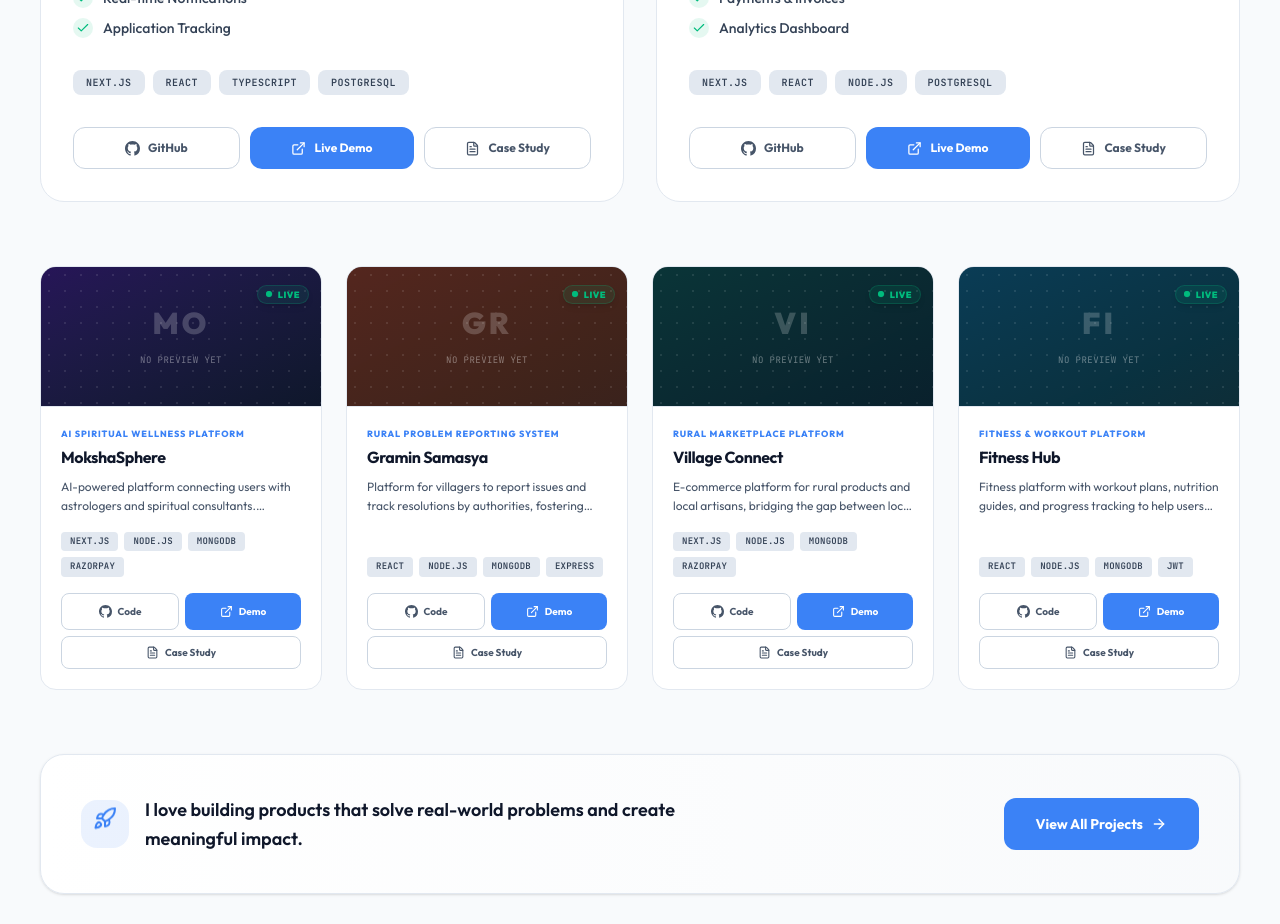
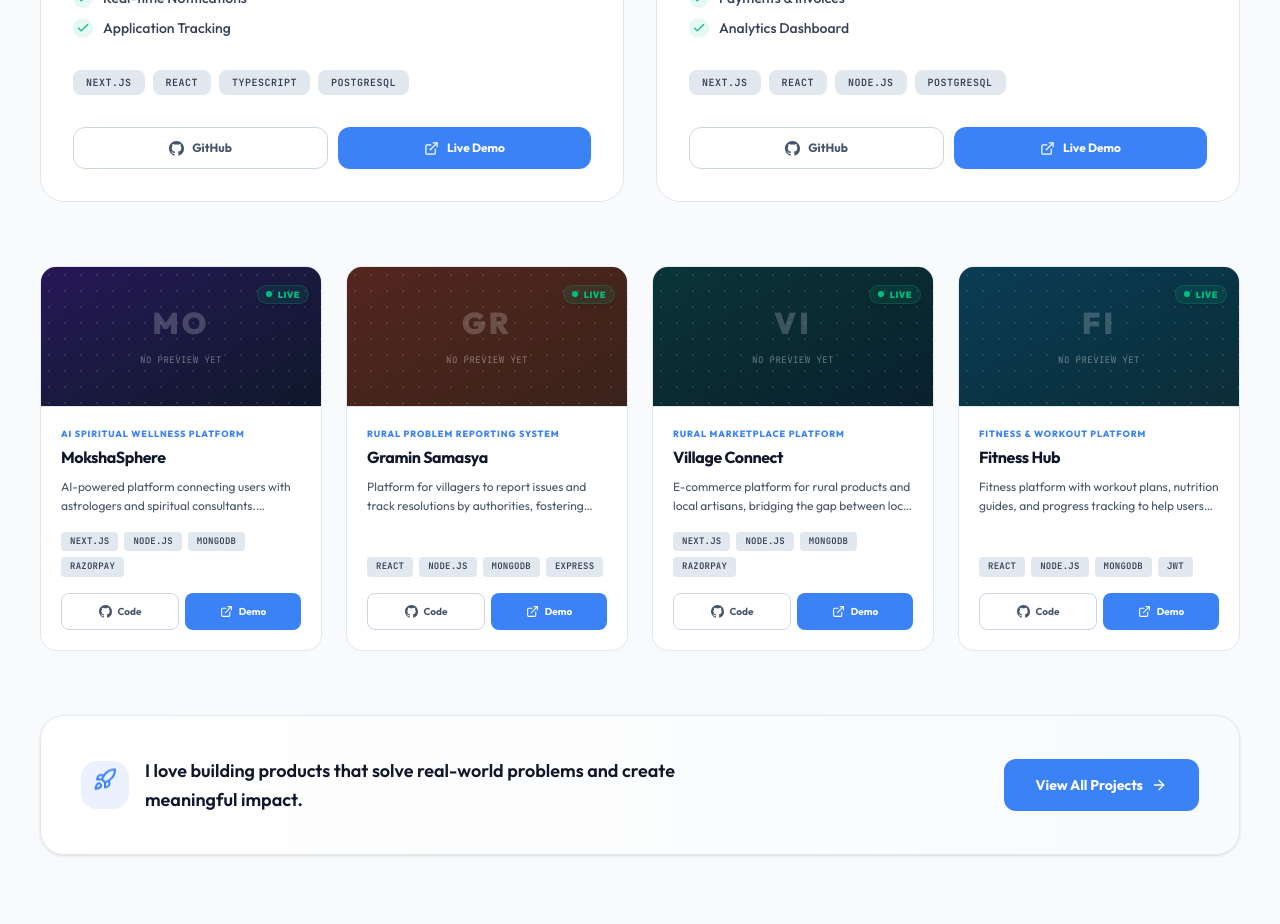
Before and after one commit to NileshCss/Nilesh.-Portfolio, a Next.js app: page / in a window 1280 px wide. Shown: the part 2100-3024 px from the top of the page. Built offline with nearby package versions, Linux system fonts and the light colour scheme; no server answers; the database is empty.

Commit message:
style: remove case study buttons from project cards

```diff
--- a/features/projects/ProjectCard.tsx
+++ b/features/projects/ProjectCard.tsx
@@ -2,7 +2,7 @@
 
 import { useState } from "react";
 import { motion, type Variants } from "framer-motion";
-import { ExternalLink, FileText, Check } from "lucide-react";
+import { ExternalLink, Check } from "lucide-react";
 import type { Project } from "@/types";
 
 function Github({ size = 16, className }: { size?: number; className?: string }) {
@@ -192,15 +192,6 @@ export function ProjectCard({ project, isFeatured = false }: ProjectCardProps) {
                   Live Demo
                 </a>
               )}
-              <a
-                href={meta.caseStudyUrl}
-                target="_blank"
-                rel="noopener noreferrer"
-                className={`inline-flex items-center justify-center gap-2 px-4 py-3 rounded-xl border text-xs font-bold transition-all duration-200 flex-1 hover:-translate-y-0.5 ${btnSecondaryClass}`}
-              >
-                <FileText size={15} />
-                Case Study
-              </a>
             </div>
           </div>
         </div>
@@ -260,7 +251,6 @@ export function ProjectCard({ project, isFeatured = false }: ProjectCardProps) {
           </div>
 
           {/* Action CTAs */}
-          <div className="flex flex-col gap-1.5 w-full">
           <div className="flex gap-1.5 w-full">
             {project.githubUrl && (
               <a
@@ -285,16 +275,6 @@ export function ProjectCard({ project, isFeatured = false }: ProjectCardProps) {
               </a>
             )}
           </div>
-            <a
-              href={meta.caseStudyUrl}
-              target="_blank"
-              rel="noopener noreferrer"
-              className={`inline-flex items-center justify-center gap-1.5 px-3 py-2 rounded-lg border text-[10px] font-bold transition-all duration-200 w-full hover:-translate-y-0.5 ${btnSecondaryClass}`}
-            >
-              <FileText size={13} />
-              Case Study
-            </a>
-          </div>
         </div>
       </div>
     </motion.article>
```
Lines whose indentation alone changed are shown as unchanged.
